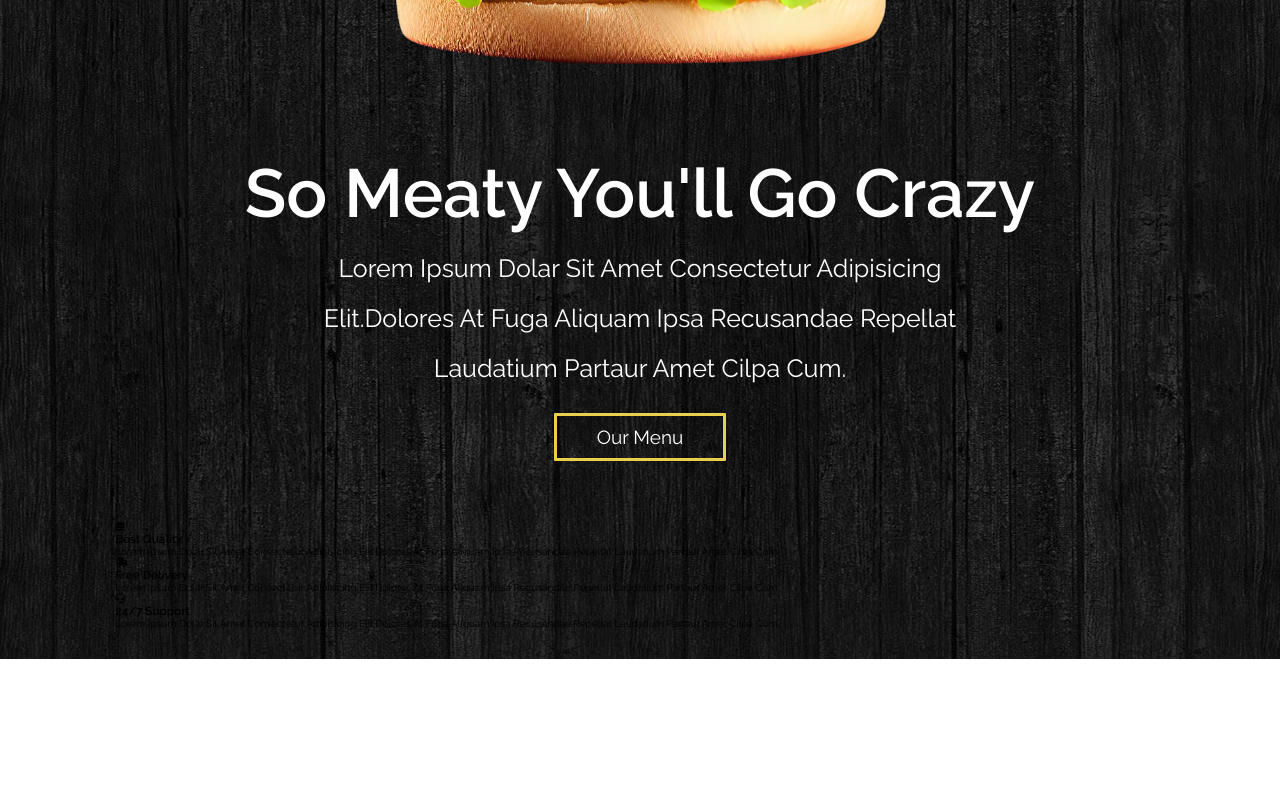
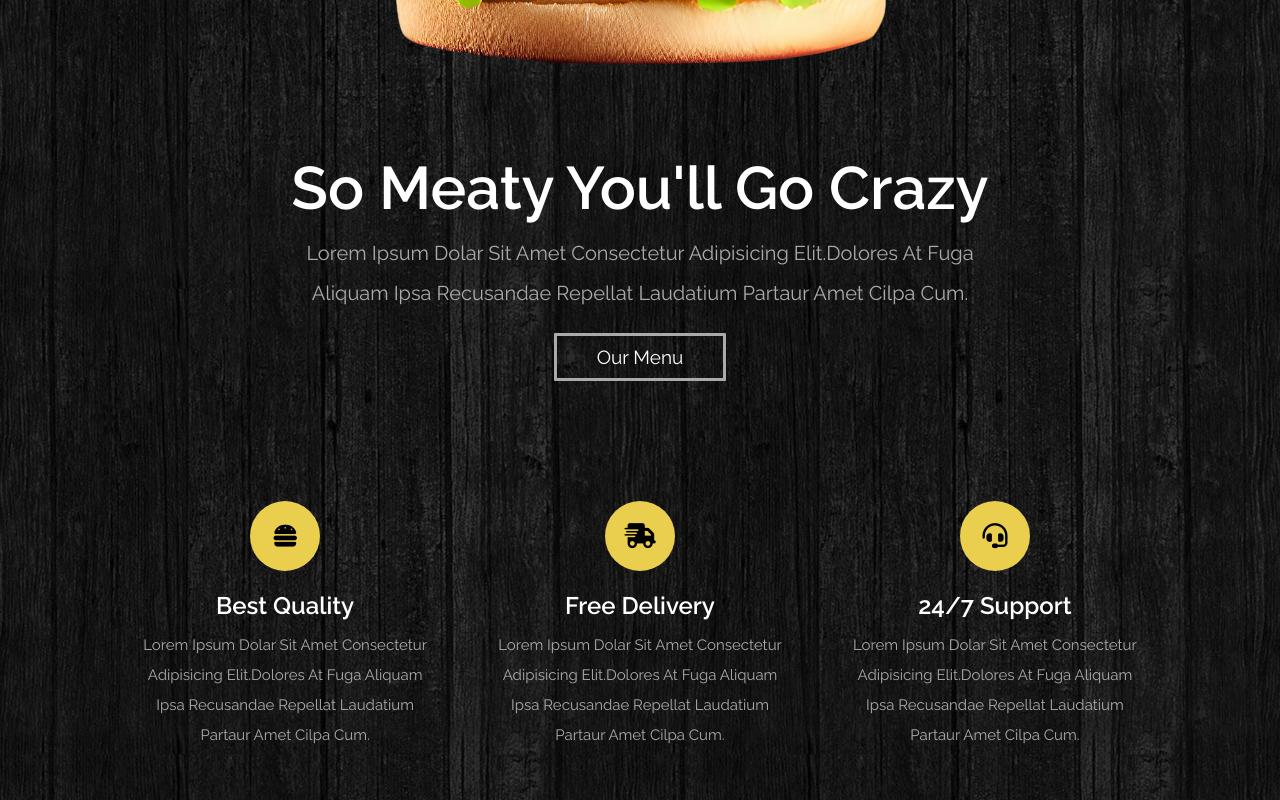
Before and after one commit to MihiraAthukorala/Burger-Shop, a plain HTML site: page index.html in a window 1280 px wide. Shown: the part 689-1489 px from the top of the page. Before the commit the page ends 1348 px from the top, so only its background shows below. Drawn offline with Linux system fonts and the light colour scheme.

Commit message:
Service Section Styles

```diff
--- a/style.css
+++ b/style.css
@@ -48,7 +48,7 @@ html {
     overflow-x: hidden;
 
     &::-webkit-scrollbar {
-        width: 1rem;
+        width: 0.5rem;
     }
 
     &::-webkit-scrollbar-track {
@@ -83,14 +83,14 @@ section {
     font-size: 1.9rem;
     color: var(--white);
     border-style: solid;
-    border-color: var(--yellow);
+    border-color: var(--light-color);
     border-radius: 0.1rem;
     cursor: pointer;
     background: none;
 }
 
 .btn:hover {
-    background: var(--yellow);
+    background: var(--white);
     color: var(--black);
 }
 
@@ -184,15 +184,15 @@ section {
 
 .home .content h3 {
     margin-top: -6rem;
-    font-size: 6.8rem;
+    font-size: 6rem;
     color: var(--white);
 }
 
 .home .content p {
     max-width: 90%;
     margin: 1rem auto;
-    font-size: 2.5rem;
-    color: var(--white);
+    font-size: 2rem;
+    color: var(--light-color);
     line-height: 2;
 }
 
@@ -213,6 +213,52 @@ section {
     background: var(--yellow);
     color: var(--black);
 } */
+
+
+.service {
+    margin-top: 4rem;
+    columns: 3 25rem;
+    column-gap: 1.5rem;
+}
+
+.service .box {
+    text-align: center;
+    padding: 2rem;
+}
+
+.service .box i {
+    height: 7rem;
+    width: 7rem;
+    line-height: 7rem;
+    font-size: 2.5rem;
+    color: var(--black);
+    background: var(--yellow);
+    margin-bottom: 1rem;
+    border-radius: 50%;
+}
+
+.service .box h3 {
+    padding: 1rem 0;
+    font-size: 2.4rem;
+    color: var(--white);
+}
+
+.service .box p {
+    font-size: 1.5rem;
+    color: var(--light-color);
+    line-height: 2;
+}
+
+
+
+
+
+
+
+
+
+
+
 
 
 
```
